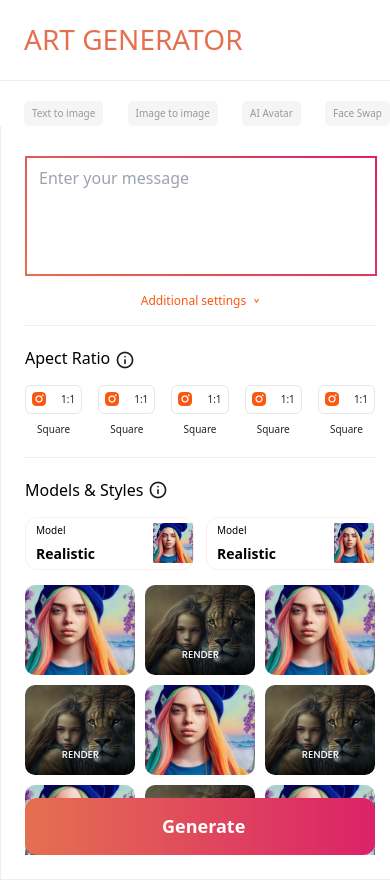
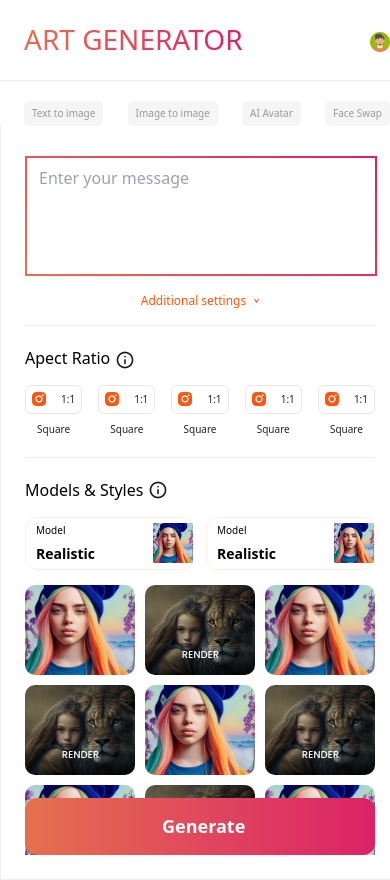
Before and after one commit to aqibzaib/Funsol-Task-For-Frontend-Developer, a React (Create React App) app: page /text-to-image in a window 390 px wide. Built offline with nearby package versions, Linux system fonts and the light colour scheme.

Commit message:
color changes

```diff
--- a/src/components/creations/Header.js
+++ b/src/components/creations/Header.js
@@ -4,9 +4,9 @@ const Header = () => {
   return (
 <>
 <section className="max-w-[1440px] mx-auto ">
-    <div className="flex justify-between py-[22px] px-6 lg:px-[120px]">
+    <div className="flex justify-between  py-[22px] pl-6 pr-[0px] lg:px-[120px]">
      <div className="flex flex-row gap-[50px]">
-     <p className="font-[400] text-[28px] leading-[35.7px] text-[#E57050] cursor-pointer">
+     <p className="font-[400] text-[28px] leading-[35.7px] bg-clip-text text-transparent bg-gradient-to-r from-[#E57050] to-[#DB2268] cursor-pointer">
         ART GENERATOR
       </p>
       <div className="hidden lg:block">
@@ -26,9 +26,10 @@ const Header = () => {
         </div>
       </div>
      </div>
-      <button className="hidden md:block text-[16px] font-[500] text-[#FFFFFF] leading-[27px] px-[29px] pt-[11px] pb-[11px] bg-gradient-to-r from-[#E57050] to-[#DB2268]  rounded-[12px] cursor-pointer">
+      <button className="hidden lg:block text-[16px] font-[500] text-[#FFFFFF] leading-[27px] px-[29px] pt-[11px] pb-[11px] bg-gradient-to-r from-[#E57050] to-[#DB2268]  rounded-[12px] cursor-pointer">
         Sign In
       </button>
+      <img src='./Images/man.png' alt='loading...' className='lg:hidden block w-[20px] h-[20px] mt-[10px]'/>
     </div>
 
   </section>
```
